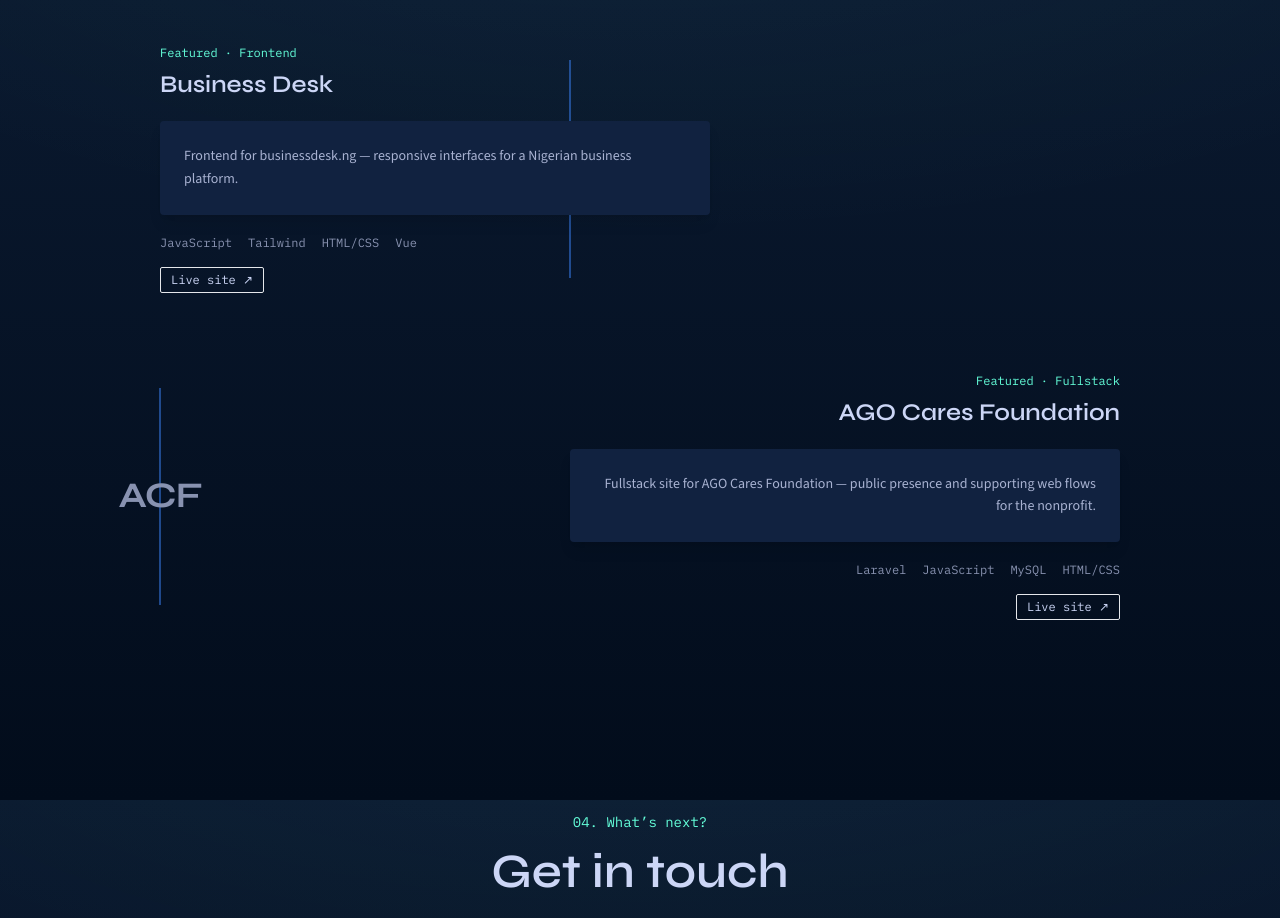
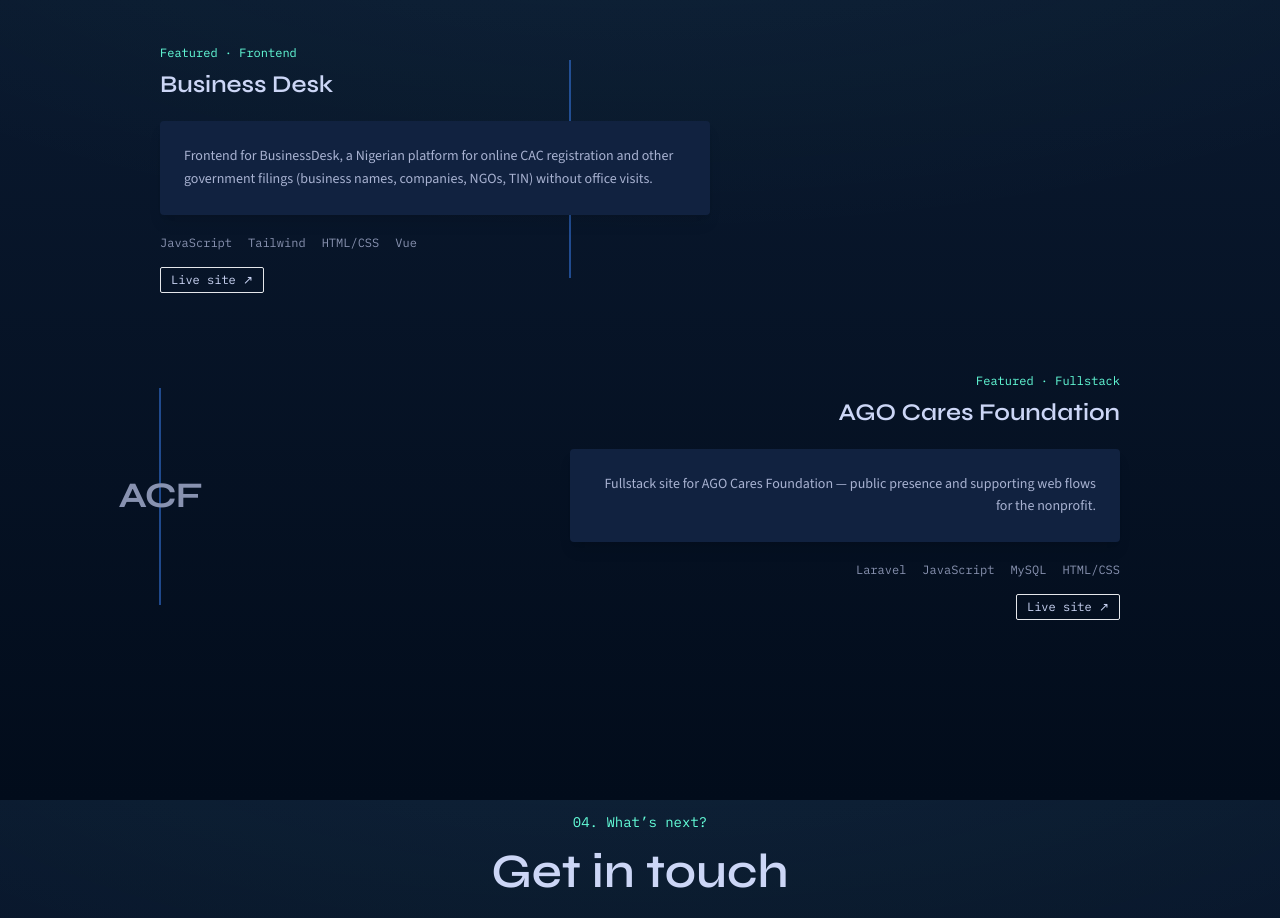
Before and after one commit to CyrilIzuchukwu/cyril-izuchukwu-portfolio, a Next.js app: page / in a window 1280 px wide. Shown: the part 3200-4118 px from the top of the page. Built offline with nearby package versions, Linux system fonts and the light colour scheme.

Commit message:
Update Business Desk blurb from live product copy.

```diff
--- a/src/content/projects.ts
+++ b/src/content/projects.ts
@@ -35,7 +35,7 @@ export const projects = {
       title: "Business Desk",
       role: "Frontend",
       blurb:
-        "Frontend for businessdesk.ng — responsive interfaces for a Nigerian business platform.",
+        "Frontend for BusinessDesk, a Nigerian platform for online CAC registration and other government filings (business names, companies, NGOs, TIN) without office visits.",
       stack: ["JavaScript", "Tailwind", "HTML/CSS", "Vue"],
       liveUrl: "https://businessdesk.ng/",
     },
```
